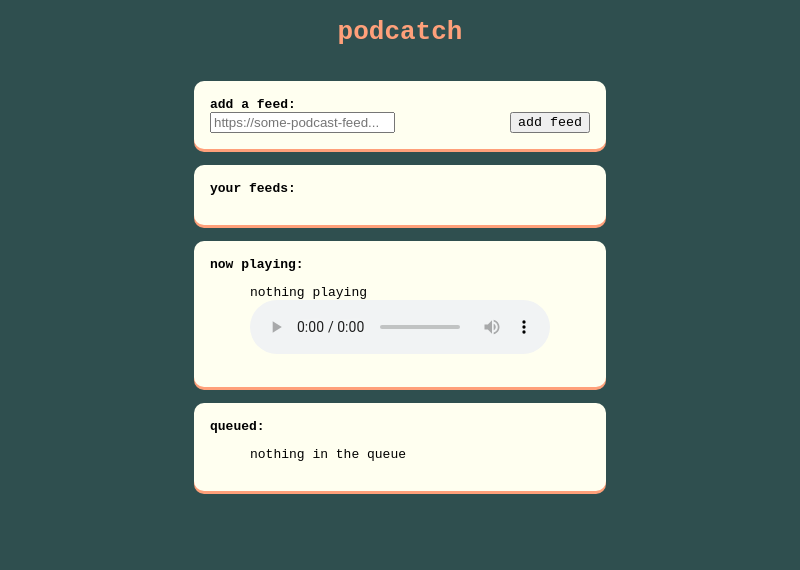
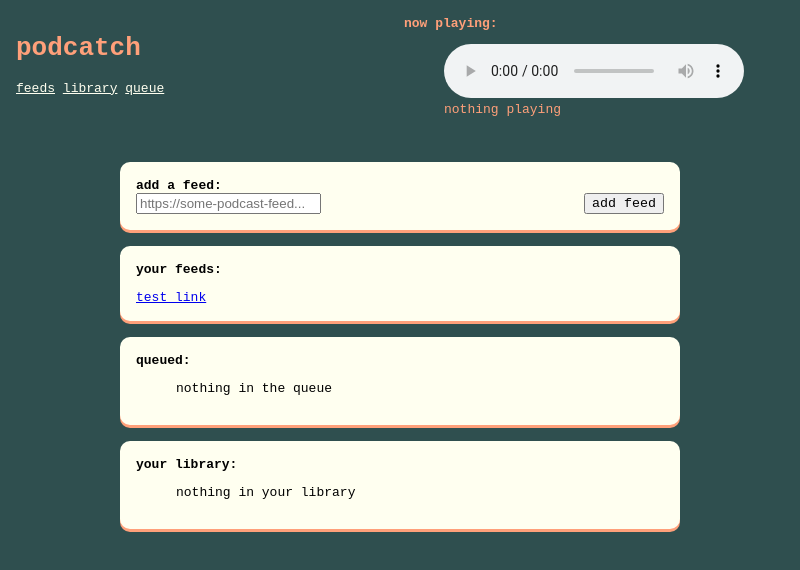
Before and after one commit to devon-wolf/podcatch, an Electron app: page public/index.html in a window 800 px wide. Drawn offline with Linux system fonts and the light colour scheme.

Commit message:
add a test list page, style

```diff
--- a/public/index.html
+++ b/public/index.html
@@ -14,8 +14,24 @@
     <title>podcatch</title>
   </head>
   <body class="flex-center-column">
-    <header class="flex-center-column">
-      <h1>podcatch</h1>
+    <header class="flex-wide">
+      <div>
+        <h1>podcatch</h1>
+        <nav>
+          <a href="#">feeds</a>
+          <a href="#">library</a>
+          <a href="#">queue</a>
+        </nav>
+      </div>
+      <div>
+        <label>now playing:</label>
+        <figure>
+          <audio controls src="#">
+            Your browser does not support the <code>audio</code> element.
+          </audio>
+          <figcaption id="now-playing-name">nothing playing</figcaption>
+        </figure>
+      </div>
     </header>
 
     <main>
@@ -34,16 +50,7 @@
       <section>
         <label>your feeds:</label>
         <ul id="feed-list"></ul>
-      </section>
-
-      <section>
-        <label>now playing:</label>
-        <figure>
-          <figcaption id="now-playing-name">nothing playing</figcaption>
-          <audio controls src="#">
-            Your browser does not support the <code>audio</code> element.
-          </audio>
-        </figure>
+        <a href="./pages/feed-list-page.html">test link</a>
       </section>
 
       <section>
@@ -52,6 +59,13 @@
           <li>nothing in the queue</li>
         </ul>
       </section>
+
+      <section>
+        <label>your library:</label>
+        <ul id="library-list">
+          <li>nothing in your library</li>
+        </ul>
+      </section>
     </main>
     <script src="./app.js"></script>
   </body>
--- a/public/style.css
+++ b/public/style.css
@@ -16,6 +16,12 @@ body {
 
 header {
   color: lightsalmon;
+  padding: 1rem;
+  width: 100%;
+}
+
+header a:link, header a:visited {
+  color: ivory;
 }
 
 body,
@@ -33,6 +39,7 @@ section {
   box-shadow: lightsalmon 0 3px;
   padding: 1rem;
   margin: 1rem;
+  min-width: 70vw;
 }
 
 ul {
```
Also changed, not shown: public/pages/feed-list-page.html (added, +27 -0 lines), public/pages/feedList.js (added, +19 -0 lines).
